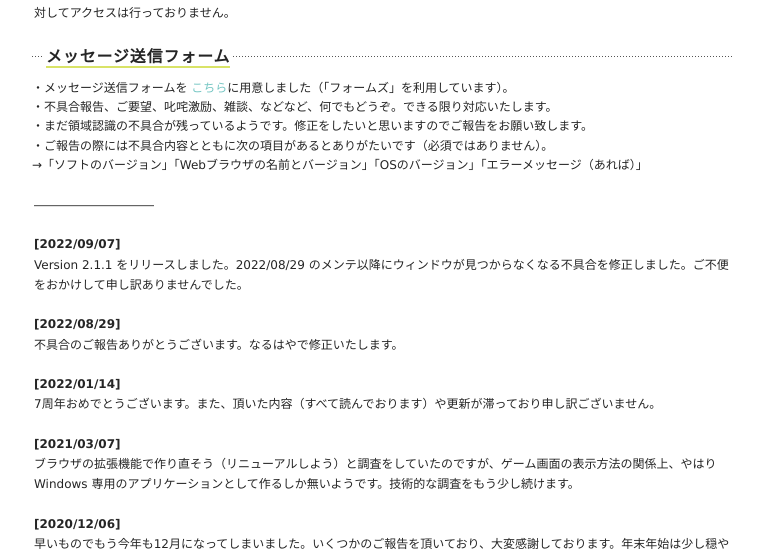
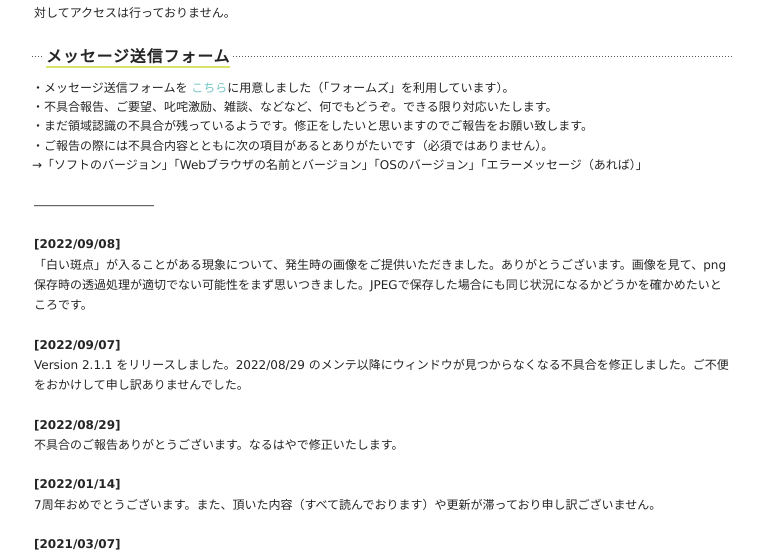
Before and after one commit to nikukyugamer/sword-sword-ranbu, a PHP site: page / in a window 1280 px wide. Shown: the part 434-990 px from the top of the page, without its empty margins (258-1018 px from the left). Run offline with PHP 8.4, Linux system fonts and the light colour scheme.

Commit message:
docs: ✏️ 「白い斑点」の画像提供を受け、予測のコメントを日記に追加した (#19)

```diff
--- a/index.php
+++ b/index.php
@@ -100,6 +100,12 @@ $token = $_SESSION['token'];
 <p></p>
 
 <p>――――――――――</p>
+
+<p>
+<span style="font-weight: bold;">[2022/09/08]</span>
+<br>
+        「白い斑点」が入ることがある現象について、発生時の画像をご提供いただきました。ありがとうございます。画像を見て、png保存時の透過処理が適切でない可能性をまず思いつきました。JPEGで保存した場合にも同じ状況になるかどうかを確かめたいところです。
+</p>
 
 <p>
 <span style="font-weight: bold;">[2022/09/07]</span>
```
